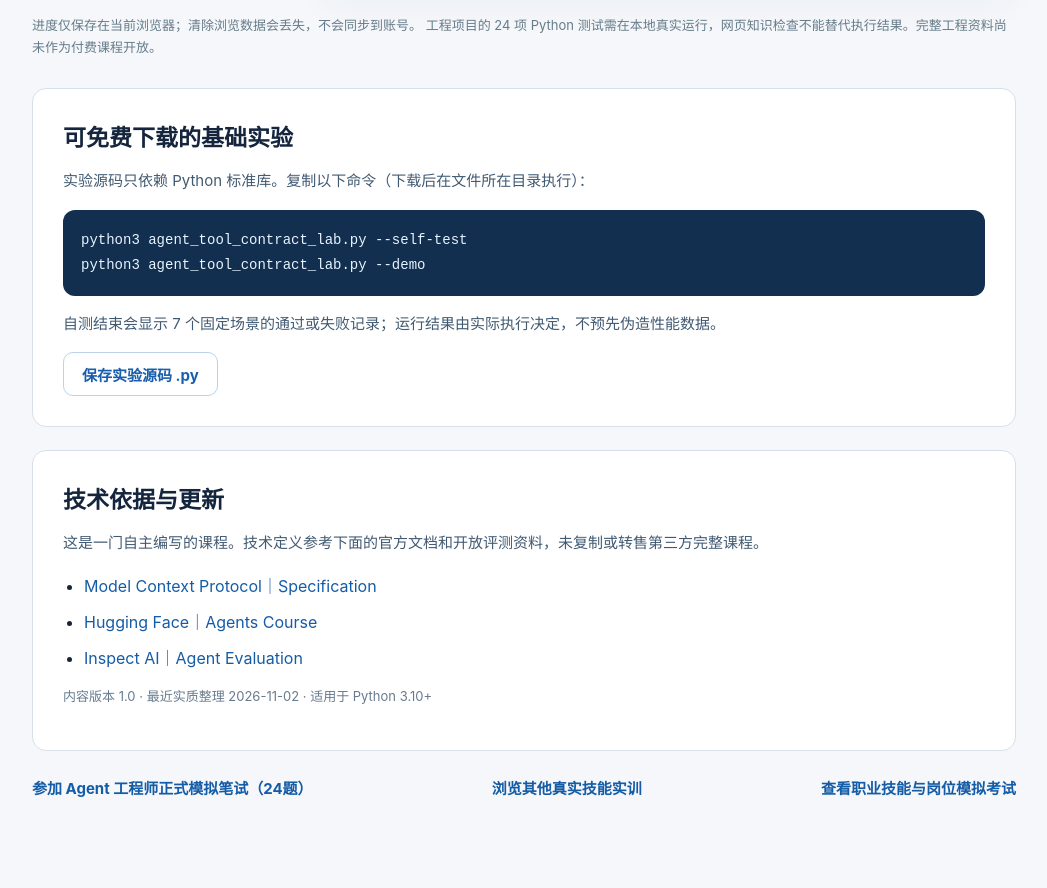
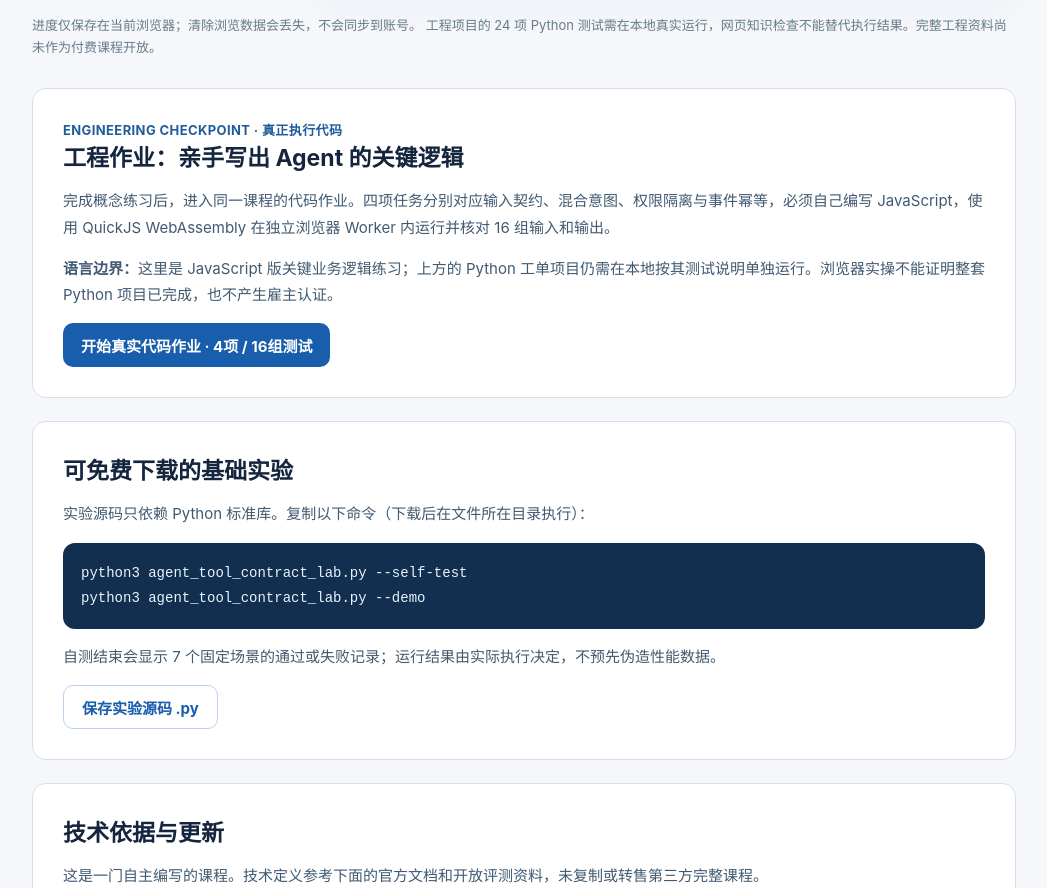
Before and after one commit to star8592/Kangaroo-Practice-Simulator, a Next.js app: page /skill-labs/agent-foundations in a window 1280 px wide. Shown: the part 4277-5165 px from the top of the page, without its empty margins (116-1163 px from the left). Built offline with nearby package versions, Linux system fonts and the light colour scheme; no server answers.

Commit message:
feat(course): connect interactive lessons to real QuickJS-evaluated Agent coding assignments

```diff
--- a/src/app/skill-labs/agent-foundations/page.tsx
+++ b/src/app/skill-labs/agent-foundations/page.tsx
@@ -63,6 +63,13 @@ export default function AgentFoundationsPage(){
       </article>)}
     </section>
     <AgentProjectCourse/>
+    <section className={s.run} aria-labelledby="agent-code-work-title">
+      <span className={s.eyebrow}>ENGINEERING CHECKPOINT · 真正执行代码</span>
+      <h2 id="agent-code-work-title">工程作业：亲手写出 Agent 的关键逻辑</h2>
+      <p>完成概念练习后，进入同一课程的代码作业。四项任务分别对应输入契约、混合意图、权限隔离与事件幂等，必须自己编写 JavaScript，使用 QuickJS WebAssembly 在独立浏览器 Worker 内运行并核对 16 组输入和输出。</p>
+      <p><strong>语言边界：</strong>这里是 JavaScript 版关键业务逻辑练习；上方的 Python 工单项目仍需在本地按其测试说明单独运行。浏览器实操不能证明整套 Python 项目已完成，也不产生雇主认证。</p>
+      <Link className={s.primary} href="/skill-labs/engineering/agent">开始真实代码作业 · 4项 / 16组测试</Link>
+    </section>
     <section className={s.run} aria-labelledby="run-title">
       <h2 id="run-title">可免费下载的基础实验</h2>
       <p>实验源码只依赖 Python 标准库。复制以下命令（下载后在文件所在目录执行）：</p>
```
